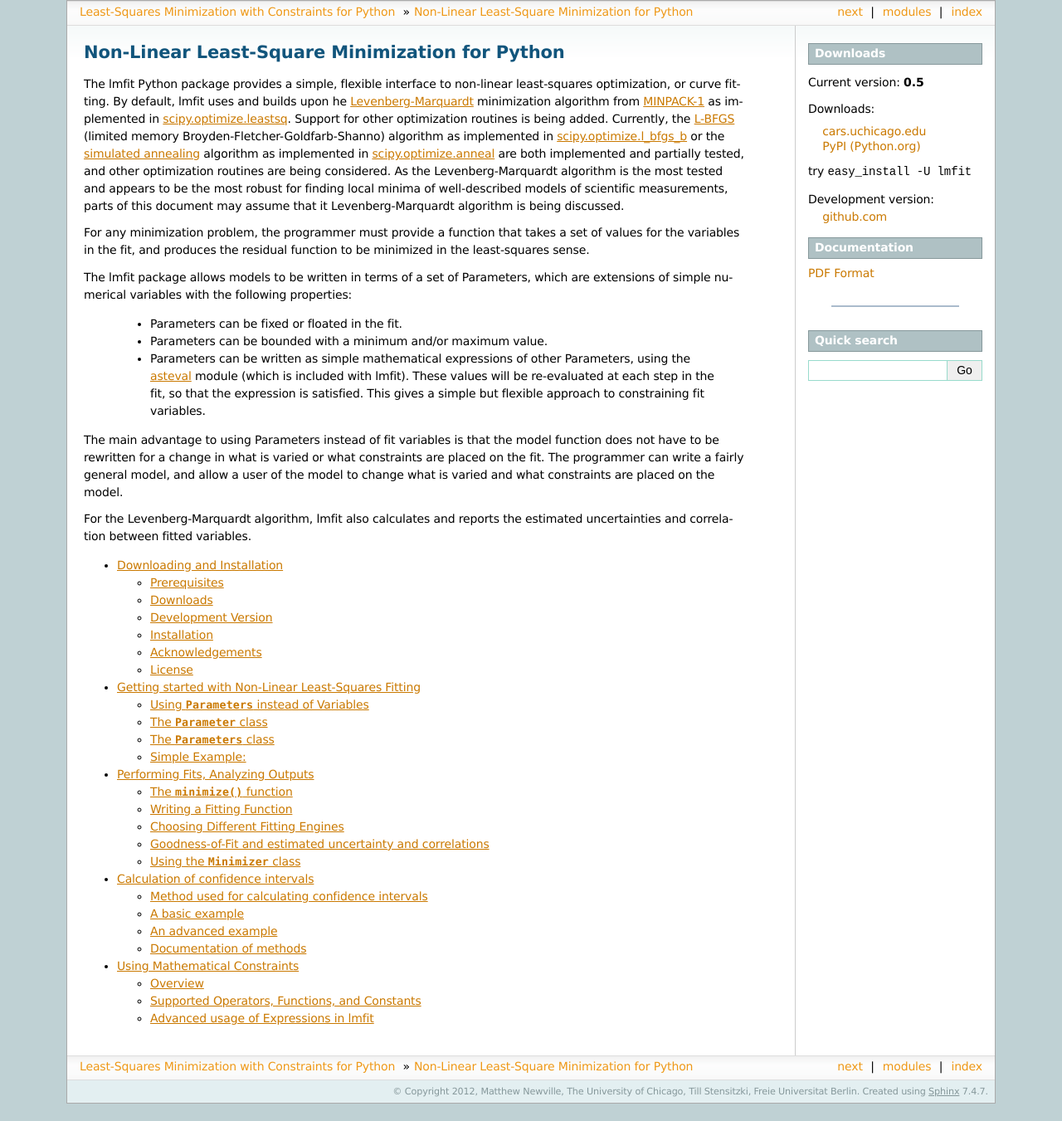
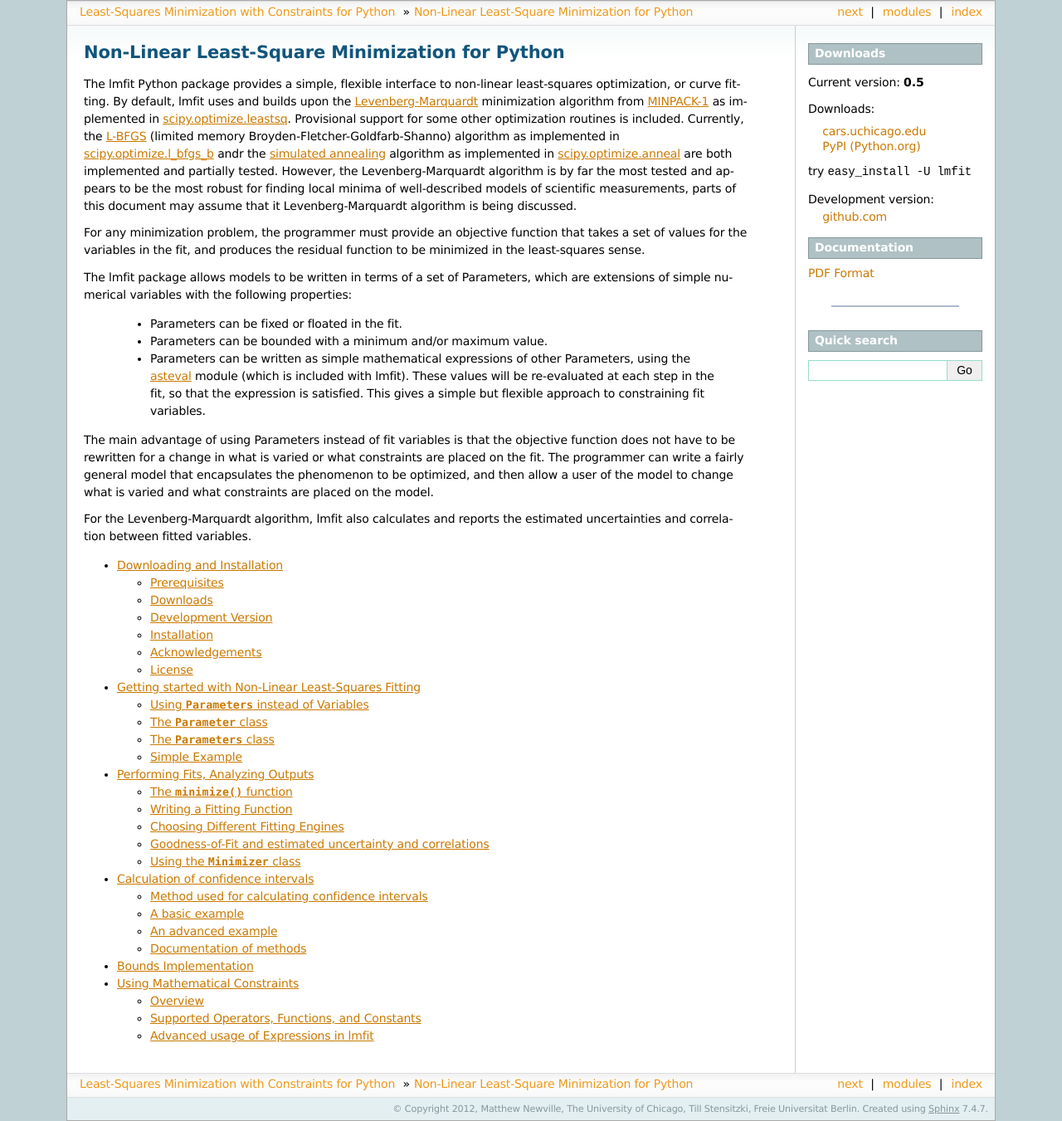
Before and after one commit to lmfit/lmfit-py, a Sphinx documentation site: the page built from doc/index.rst, in a window 1280 px wide. Shown: the whole page at 83% size. Built offline with Sphinx 7.4.7, drawn with Linux system fonts in a browser that asks for light colours; formulas are drawn with MathJax 3; the version number is read from the project's files by our own code; before the commit the page ends 1330 px from its top, so only the background shows below that.

Commit message:
updated doc for better bounds implementation

```diff
--- a/doc/index.rst
+++ b/doc/index.rst
@@ -16,24 +16,24 @@
 
 The lmfit Python package provides a simple, flexible interface to
 non-linear least-squares optimization, or curve fitting.  By default, lmfit
-uses and builds upon he `Levenberg-Marquardt`_ minimization algorithm from
-`MINPACK-1`_ as implemented in `scipy.optimize.leastsq`_.  Support for
-other optimization routines is being added.  Currently, the `L-BFGS`_
-(limited memory Broyden-Fletcher-Goldfarb-Shanno) algorithm as implemented
-in `scipy.optimize.l_bfgs_b`_ or the `simulated annealing`_ algorithm as
-implemented in `scipy.optimize.anneal`_ are both implemented and partially
-tested, and other optimization routines are being considered.  As the
-Levenberg-Marquardt algorithm is the most tested and appears to be the most
-robust for finding local minima of well-described models of scientific
-measurements, parts of this document may assume that it Levenberg-Marquardt
-algorithm is being discussed.
+uses and builds upon the `Levenberg-Marquardt`_ minimization algorithm from
+`MINPACK-1`_ as implemented in `scipy.optimize.leastsq`_.  Provisional
+support for some other optimization routines is included.  Currently, the
+`L-BFGS`_ (limited memory Broyden-Fletcher-Goldfarb-Shanno) algorithm as
+implemented in `scipy.optimize.l_bfgs_b`_ andr the `simulated annealing`_
+algorithm as implemented in `scipy.optimize.anneal`_ are both implemented
+and partially tested.  However, the Levenberg-Marquardt algorithm is by far
+the most tested and appears to be the most robust for finding local minima
+of well-described models of scientific measurements, parts of this document
+may assume that it Levenberg-Marquardt algorithm is being discussed.
 
-For any minimization problem, the programmer must provide a function that takes a set of
-values for the variables in the fit, and produces the residual function to be minimized in
-the least-squares sense.
+For any minimization problem, the programmer must provide an objective
+function that takes a set of values for the variables in the fit, and
+produces the residual function to be minimized in the least-squares sense.
 
-The lmfit package allows models to be written in terms of a set of Parameters, which are
-extensions of simple numerical variables with the following properties:
+The lmfit package allows models to be written in terms of a set of
+Parameters, which are extensions of simple numerical variables with the
+following properties:
 
  * Parameters can be fixed or floated in the fit.
  * Parameters can be bounded with a minimum and/or maximum value.
@@ -43,11 +43,12 @@
    so that the expression is satisfied.  This gives a simple but flexible
    approach to constraining fit variables.
 
-The main advantage to using Parameters instead of fit variables is that the
-model function does not have to be rewritten for a change in what is varied
-or what constraints are placed on the fit.  The programmer can write a
-fairly general model, and allow a user of the model to change what is
-varied and what constraints are placed on the model.
+The main advantage of using Parameters instead of fit variables is that the
+objective function does not have to be rewritten for a change in what is
+varied or what constraints are placed on the fit.  The programmer can write
+a fairly general model that encapsulates the phenomenon to be optimized,
+and then allow a user of the model to change what is varied and what
+constraints are placed on the model.
 
 For the Levenberg-Marquardt algorithm, lmfit also calculates and reports the
 estimated uncertainties and correlation between fitted variables.
@@ -59,4 +60,5 @@
    parameters
    fitting
    confidence
+   bounds
    constraints
```
Also changed, not shown: doc/bounds.rst (added, +78 -0 lines), doc/parameters.rst (+7 -6 lines).
